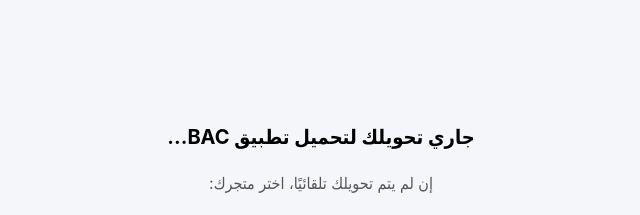
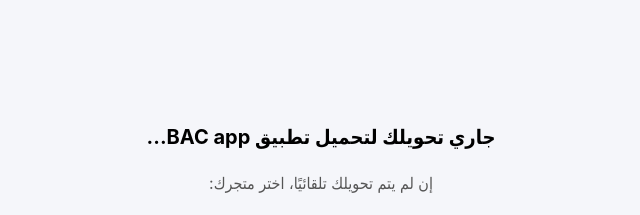
Before and after one commit to bacapp21-png/bacapp, a plain HTML site: page index.html in a window 1280 px wide. Shown: the part 214-429 px from the top of the page, without its empty margins (319-959 px from the left). Drawn offline with Linux system fonts and the light colour scheme.

Commit message:
Update index.html

```diff
--- a/index.html
+++ b/index.html
@@ -33,7 +33,7 @@
 </style>
 </head>
 <body>
-  <h1>جاري تحويلك لتحميل تطبيق BAC...</h1>
+  <h1>جاري تحويلك لتحميل تطبيق BAC app...</h1>
   <p>إن لم يتم تحويلك تلقائيًا، اختر متجرك:</p>
   <div class="links">
     <a class="btn" href="https://play.google.com/store/apps/details?id=com.bac.com">Google Play</a>
```
